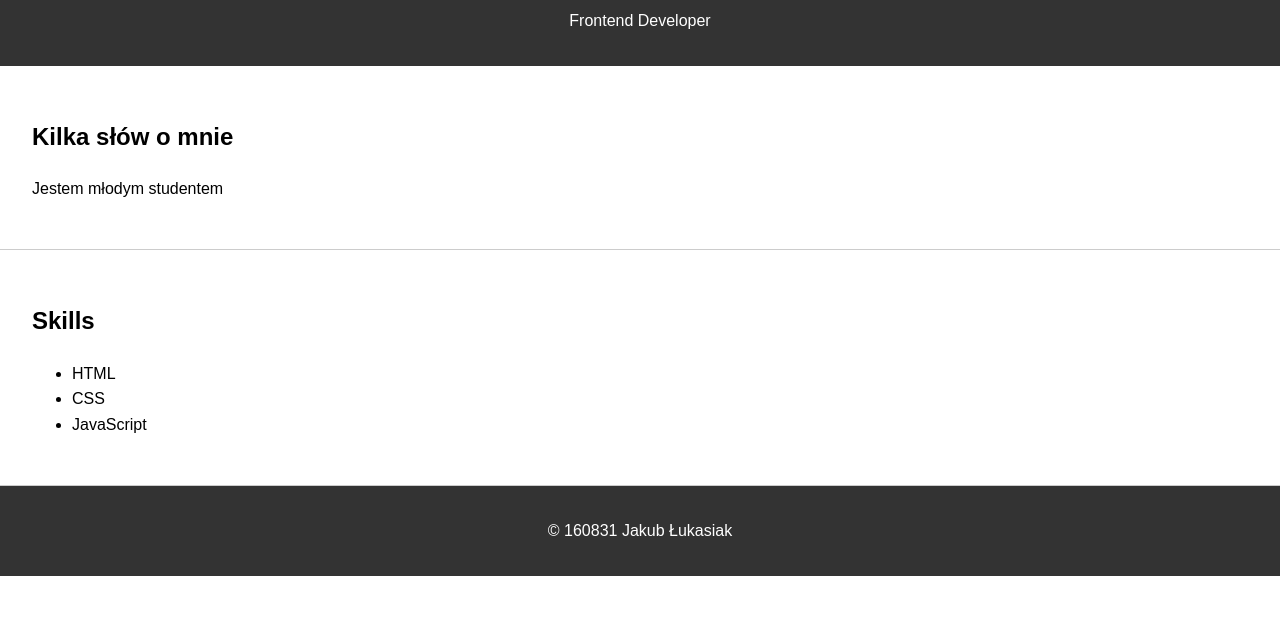
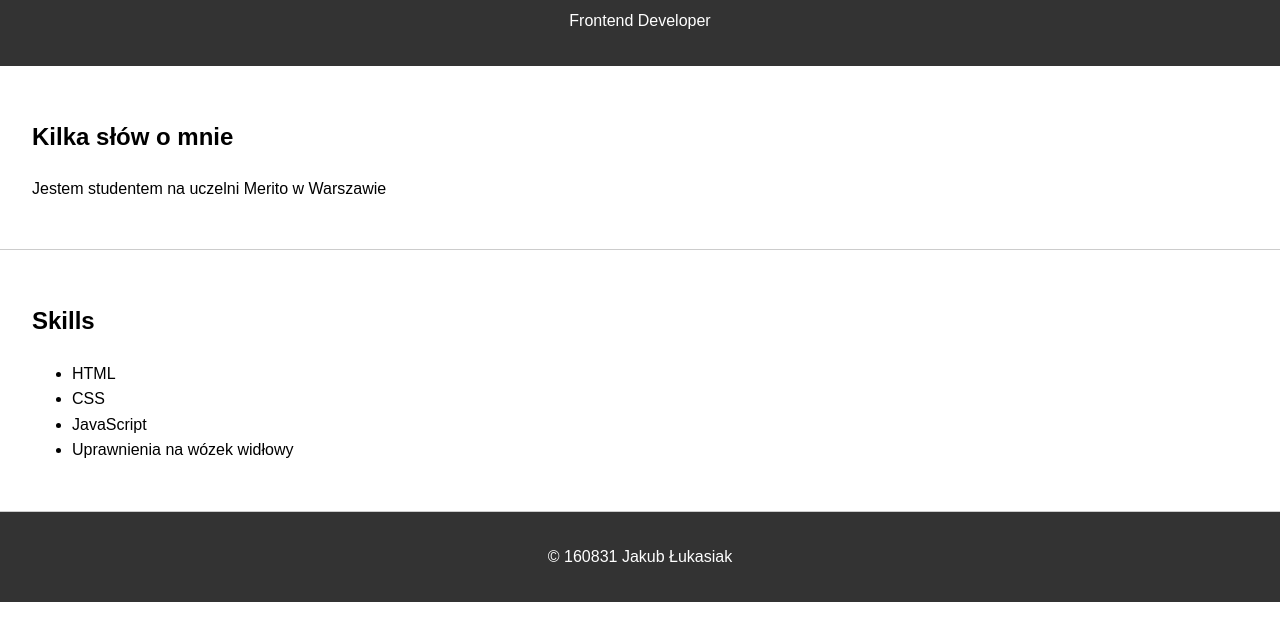
Before and after one commit to Medozuka/Nr-albumu-160831, a plain HTML site: page index.html in a window 1280 px wide. Shown: the part 102-742 px from the top of the page. Drawn offline with Linux system fonts and the light colour scheme.

Commit message:
Update index.html

```diff
--- a/index.html
+++ b/index.html
@@ -13,7 +13,7 @@
     </header>
     <section id="about">
         <h2>Kilka słów o mnie</h2>
-        <p>Jestem młodym studentem </p>
+        <p>Jestem studentem na uczelni Merito w  Warszawie </p>
     </section>
     <section id="skills">
         <h2>Skills</h2>
@@ -21,6 +21,7 @@
             <li>HTML</li>
             <li>CSS</li>
             <li>JavaScript</li>
+            <li>Uprawnienia na wózek widłowy</li>
         </ul>
     </section>
     <footer>
```
